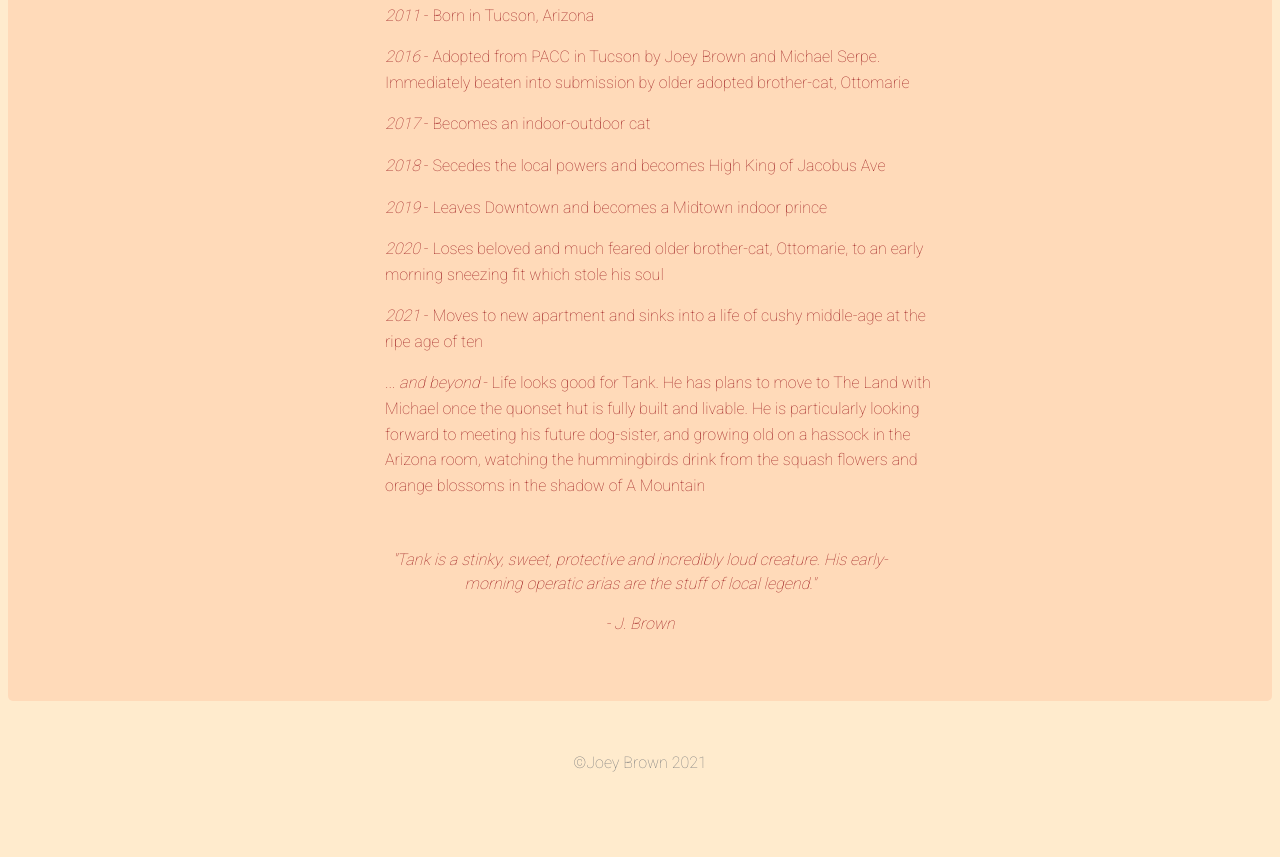
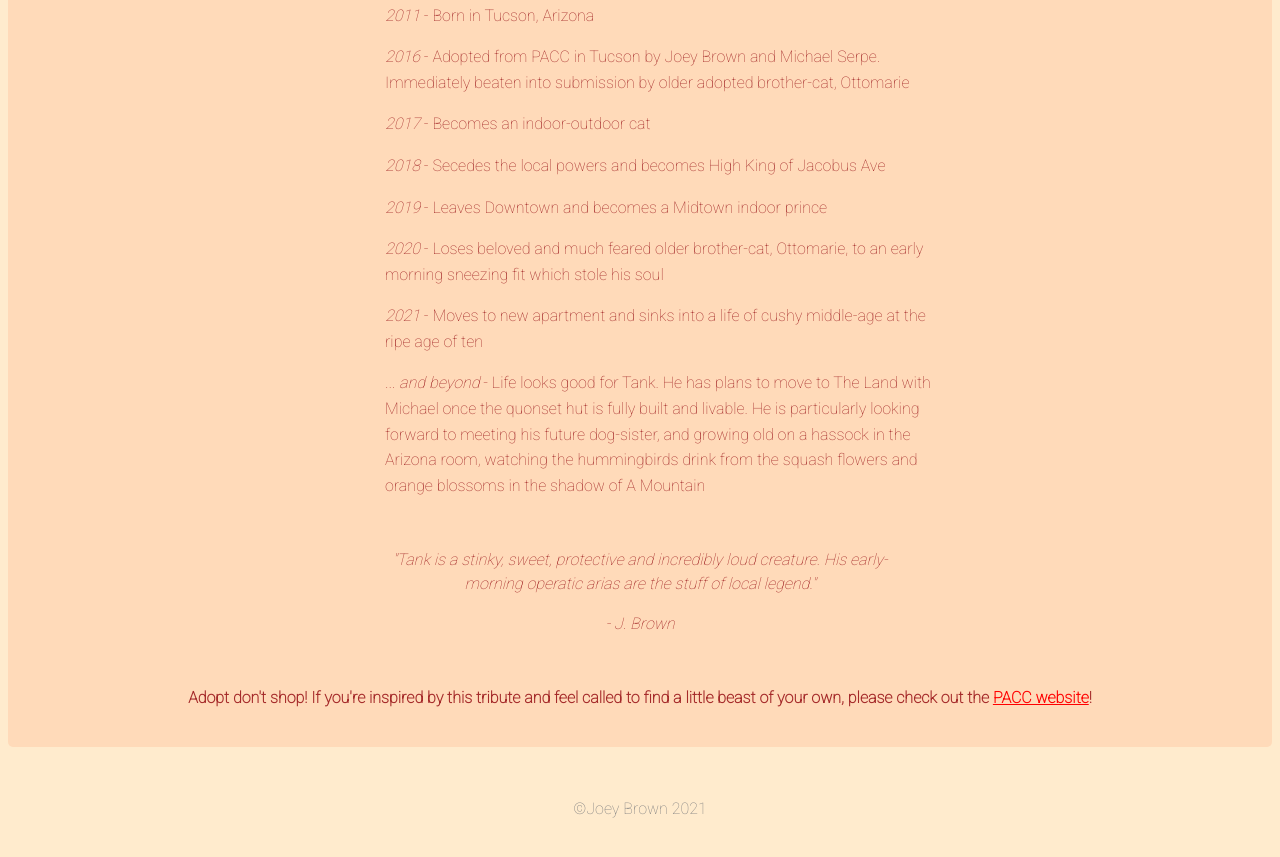
Before and after one commit to joeybrown-ctrl/fcc-tributepage, a plain HTML site: page index.html in a window 1280 px wide. Shown: the part 1193-2050 px from the top of the page. Before the commit the page ends 2018 px from the top, so only its background shows below. Drawn offline with Linux system fonts and the light colour scheme.

Commit message:
add and style link, tests pass

```diff
--- a/index.html
+++ b/index.html
@@ -52,6 +52,8 @@
                 <cite>- J. Brown</cite>
             </blockquote>
 
+            <h4>Adopt don't shop! If you're inspired by this tribute and feel called to find a little beast of your own, please check out the <a id="tribute-link" href="https://webcms.pima.gov/cms/one.aspx?objectId=18469" target="_blank">PACC website</a>!</h4>
+
         </section>
     </main>
 
--- a/style.css
+++ b/style.css
@@ -23,6 +23,14 @@ h1 {
 
 h3 {
     font-size: 3.25rem;
+}
+
+a {
+    color: red;
+}
+
+a:visited {
+    color: grey;
 }
 
 #main {
```
